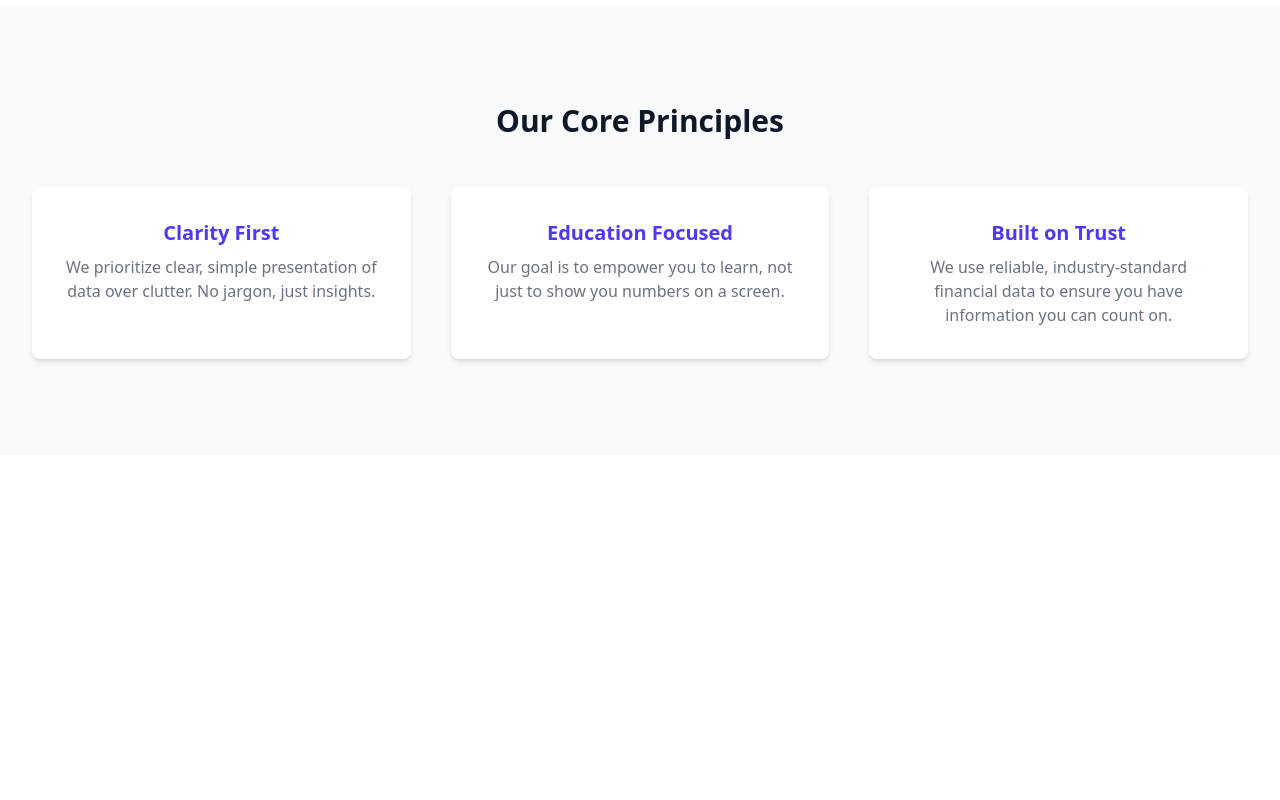
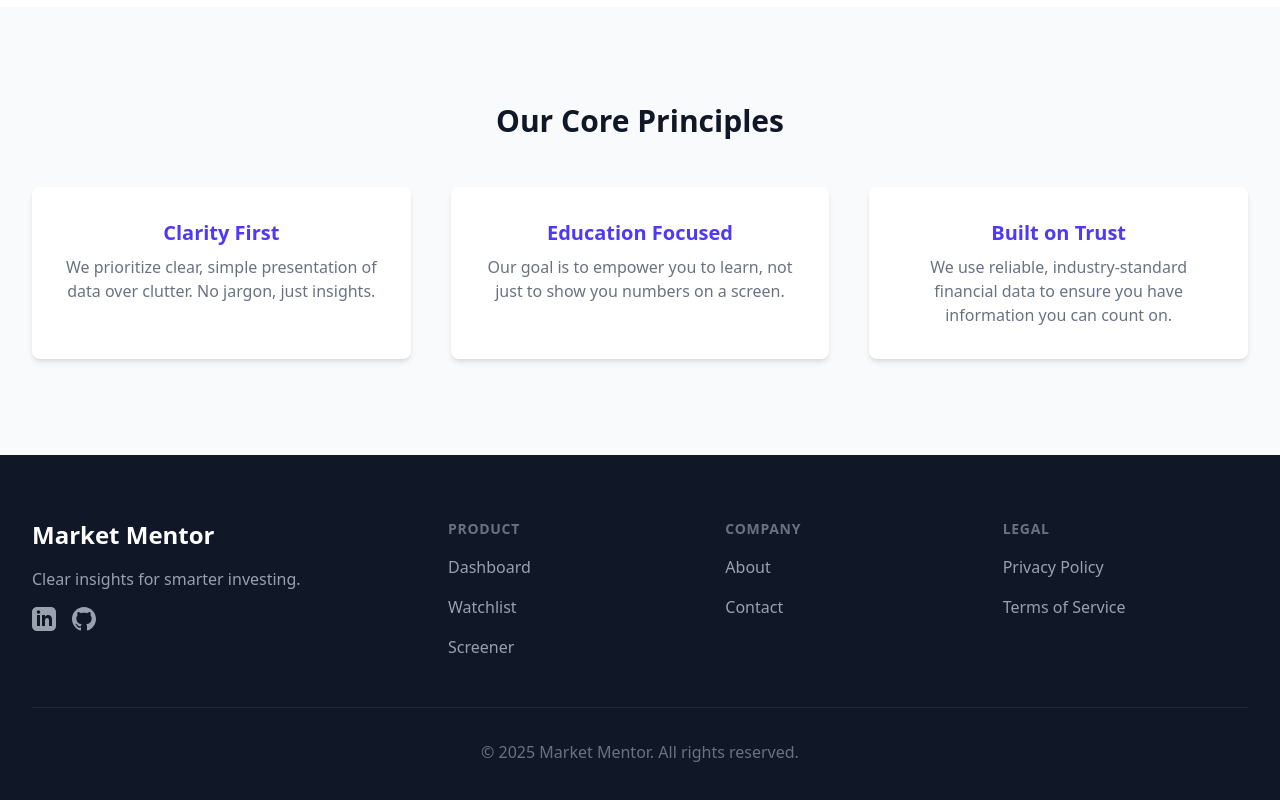
Before and after one commit to owenakers/Market-Mentor, a React (Vite) app in the folder frontend/: page /about in a window 1280 px wide. Shown: the part 1101-1901 px from the top of the page. Before the commit the page ends 1556 px from the top, so only its background shows below. Built offline with nearby package versions, Linux system fonts and the light colour scheme.

Commit message:
added a portfolio section and edited footer - landing page revamp

```diff
--- a/frontend/src/components/Footer.tsx
+++ b/frontend/src/components/Footer.tsx
@@ -43,23 +43,23 @@ export function Footer() {
             <div>
               <h4 className="text-sm font-semibold text-gray-500 tracking-wider uppercase">Product</h4>
               <ul className="mt-4 space-y-4">
-                <li><Link to="/dashboard" className={linkStyles}>Dashboard</Link></li>
-                <li><Link to="/watchlist" className={linkStyles}>Watchlist</Link></li>
-                <li><Link to="/screener" className={linkStyles}>Screener</Link></li>
+                <li><Link to="/dashboard" className={linkStyles} onClick={() => window.scrollTo({ top: 0 })}>Dashboard</Link></li>
+                <li><Link to="/watchlist" className={linkStyles} onClick={() => window.scrollTo({ top: 0 })}>Watchlist</Link></li>
+                <li><Link to="/screener" className={linkStyles} onClick={() => window.scrollTo({ top: 0 })}>Screener</Link></li>
               </ul>
             </div>
             <div>
               <h4 className="text-sm font-semibold text-gray-500 tracking-wider uppercase">Company</h4>
               <ul className="mt-4 space-y-4">
-                <li><Link to="/about" className={linkStyles}>About</Link></li>
-                <li><Link to="/contact" className={linkStyles}>Contact</Link></li>
+                <li><Link to="/about" className={linkStyles} onClick={() => window.scrollTo({ top: 0 })}>About</Link></li>
+                <li><Link to="/contact" className={linkStyles} onClick={() => window.scrollTo({ top: 0 })}>Contact</Link></li>
               </ul>
             </div>
             <div>
               <h4 className="text-sm font-semibold text-gray-500 tracking-wider uppercase">Legal</h4>
               <ul className="mt-4 space-y-4">
-                <li><Link to="/privacy" className={linkStyles}>Privacy Policy</Link></li>
-                <li><Link to="/terms" className={linkStyles}>Terms of Service</Link></li>
+                <li><Link to="/privacy" className={linkStyles} onClick={() => window.scrollTo({ top: 0 })}>Privacy Policy</Link></li>
+                <li><Link to="/terms" className={linkStyles} onClick={() => window.scrollTo({ top: 0 })}>Terms of Service</Link></li>
               </ul>
             </div>
           </div>
--- /dev/null
+++ b/frontend/src/components/PortfolioSection.tsx
@@ -0,0 +1,42 @@
+import { Link } from 'react-router-dom';
+
+// frontend/src/components/PortfolioSection.tsx
+export default function PortfolioSection() {
+  return (
+    // This outer section provides the background color and vertical spacing.
+    <section className="w-full py-30 bg-gray-50">
+      {/* This inner div contains the content to the max-width and centers it. */}
+      <div className="max-w-7xl mx-auto px-4 sm:px-6 lg:px-8 flex flex-col md:flex-row items-center justify-center">
+
+        {/* Text content on the left */}
+        <div className="max-w-xl text-center md:text-left md:mr-12">
+          <h2 className="text-4xl md:text-5xl font-bold text-gray-900 mb-6">
+            Powerful Tools for a Smarter Portfolio
+          </h2>
+          <p className="text-lg text-gray-600 mb-8">
+            Track your assets, analyze market trends, and dive deep into company fundamentals. Market Mentor provides the institutional-grade data you need to build your investment strategy with confidence.
+          </p>
+          <Link to="/register">
+            <button className="bg-indigo-500 text-white font-semibold px-8 py-3 rounded-lg hover:bg-indigo-600 transition text-lg shadow-lg hover:cursor-pointer">
+              Start Analyzing
+            </button>
+          </Link>
+          <p className="text-xs text-gray-400 mt-6">
+            All data is provided for informational purposes only.
+          </p>
+        </div>
+
+        {/* Image on the right */}
+        <div className="mt-12 md:mt-0 flex-shrink-0">
+          <img
+            src="/phone.png"
+            alt="Market Mentor Dashboard on a Phone"
+            className="w-[400px] h-auto"
+            onError={(e) => { e.currentTarget.src = 'https://placehold.co/300x600/1e293b/ffffff?text=Error'; }}
+          />
+        </div>
+
+      </div>
+    </section>
+  );
+}
--- a/frontend/src/pages/AboutPage.tsx
+++ b/frontend/src/pages/AboutPage.tsx
@@ -1,4 +1,5 @@
 // frontend/src/pages/AboutPage.tsx
+import { Footer } from '../components/Footer';
 
 export function AboutPage() {
   return (
@@ -67,6 +68,7 @@ export function AboutPage() {
         </div>
       </div>
 
+      <Footer />
     </div>
   );
 }
--- a/frontend/src/pages/LandingPage.tsx
+++ b/frontend/src/pages/LandingPage.tsx
@@ -3,6 +3,7 @@ import { IndexCard } from '../components/IndexCard';
 import { Footer } from '../components/Footer';
 import { Link } from 'react-router-dom';
 import { LogoCarousel } from '../components/LogoCarousel';
+import PortfolioSection from '../components/PortfolioSection';
 
 
 type IndexData = {
@@ -69,10 +70,11 @@ export function LandingPage() {
 
       <LogoCarousel />
 
-      {/* --- MAIN CONTENT CONTAINER --- */}
-      {/* This container adds the correct margins and padding for the rest of the page content */}
-      <div className="max-w-7xl mx-auto py-24 px-4 sm:px-6 lg:px-8 space-y-24">
-        {/* About Section */}
+      <PortfolioSection />
+
+      {/* --- ABOUT / MISSION SECTION --- */}
+      <section className="w-full bg-gray-200 py-30">
+        <div className="max-w-7xl mx-auto px-4 sm:px-6 lg:px-8">
           <div className="grid grid-cols-1 lg:grid-cols-2 gap-12 items-center">
             <div className="hidden lg:block">
               <img
@@ -89,9 +91,11 @@ export function LandingPage() {
               </p>
             </div>
           </div>
+        </div>
+      </section>
 
         {/* Market Snapshot Section */}
-        <div>
+        <div className="max-w-7xl mx-auto py-16 px-4 sm:px-6 lg:px-8">
           <h2 className="text-3xl font-bold text-gray-900 text-center mb-8">Today's Market Snapshot</h2>
           <div className="grid grid-cols-1 md:grid-cols-2 lg:grid-cols-3 gap-6">
             {marketData.map(index => (
@@ -105,7 +109,6 @@ export function LandingPage() {
             ))}
           </div>
         </div>
-      </div>
       <Footer />
     </>
   );
```
Also changed, not shown: frontend/public/phone.png (added), 1 other file (tests, documents, lock files or other folders). Lines whose indentation alone changed are shown as unchanged.
